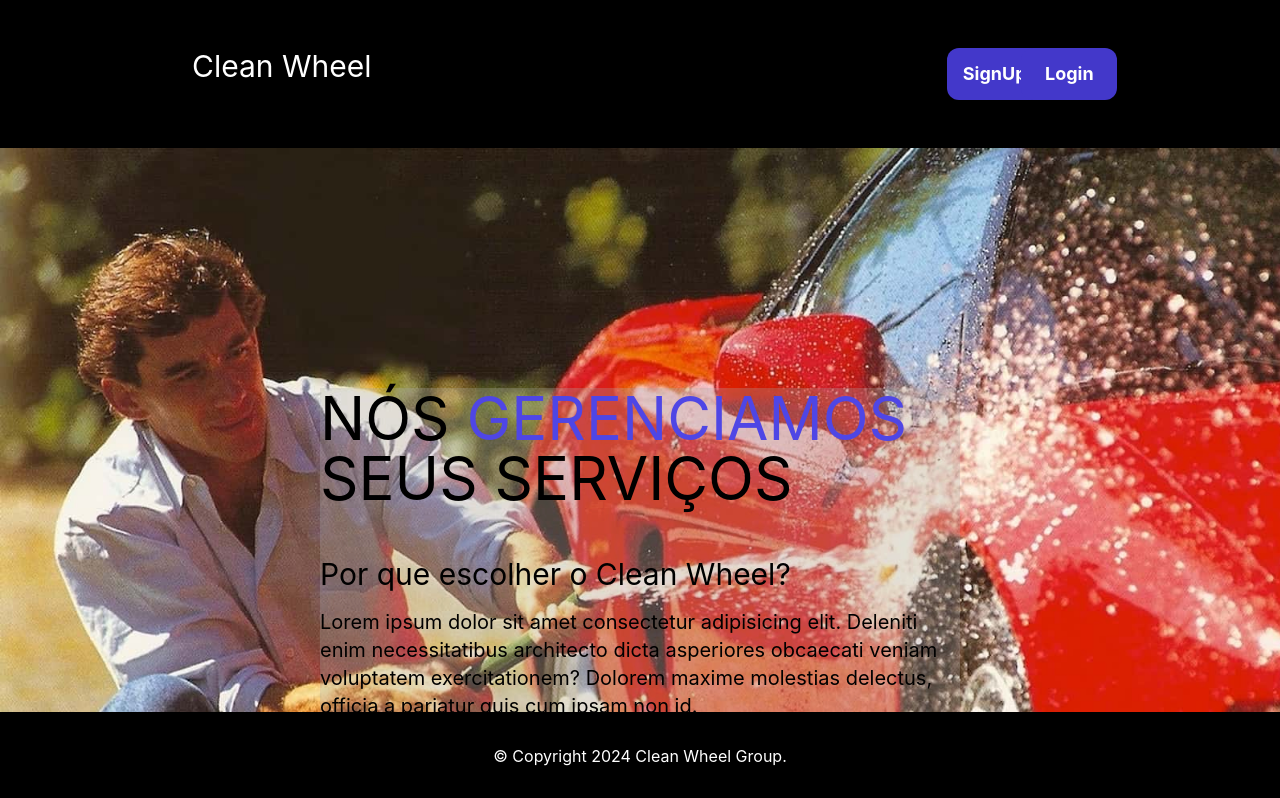
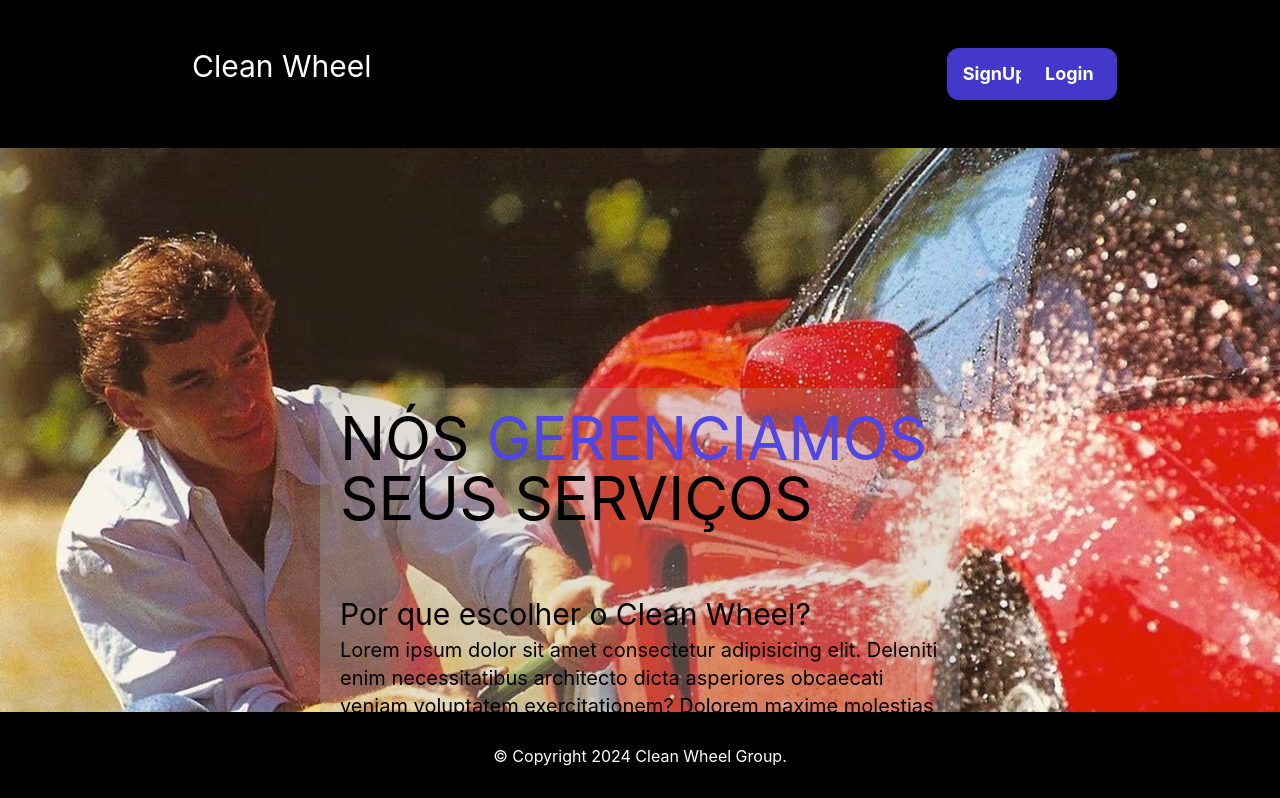
Before and after one commit to Schlup/CleanWheels, a React (Create React App) app in the folder client/: page / in a window 1280 px wide. Shown: the top 798 px of the page. Built offline with nearby package versions, Linux system fonts and the light colour scheme; no server answers.

Commit message:
feat(Schedule): Created Schedule page

```diff
--- a/client/src/Router.js
+++ b/client/src/Router.js
@@ -6,13 +6,13 @@ import Signup from "./pages/user/Signup"
 import Home from "./pages/user/Home"
 import CreateCompany from './pages/company/CreateCompany'
 import CompanyDashboard from "./pages/company/CompanyDashboard"
-
 import AuthContext from './context/UserAuthContext'
 import CompanyContext from './context/CompanyAuthContext'
 import CreateService from './pages/company/CreateService'
 import MyProfile from './pages/user/MyProfile'
 import CarWashServices from './pages/user/CarWashServices'
 import CreateAgendamento from './pages/user/CreateAgendamento'
+import Schedule from './pages/user/Schedule'
 
 function Router() {
 
@@ -41,6 +41,7 @@ function Router() {
                         <Route path='/myprofile' element={<MyProfile />} />
                         <Route path='/carwashservices' element={<CarWashServices />} />
                         <Route path='/agendarservicos' element={<CreateAgendamento />} />
+                        <Route path='/agenda' element={<Schedule />} />
 
                         {ownCompany === false && (
                             <>
--- a/client/src/pages/layout/Nav.jsx
+++ b/client/src/pages/layout/Nav.jsx
@@ -19,7 +19,7 @@ function Nav() {
             Início
           </p>
         </Link>
-        <Link to="/" className="nav-item">
+        <Link to="/agenda" className="nav-item">
           <p className="flex bg-indigo-700 text-white items-center m-2 pl-6 py-2 rounded-md hover:bg-indigo-950">
             <IoCalendarOutline className="icon mr-2" />
             Agenda
--- a/client/src/pages/user/LandingPage.jsx
+++ b/client/src/pages/user/LandingPage.jsx
@@ -21,12 +21,12 @@ function LandingPage() {
           style={{ backgroundImage: `url(${landingPageImage})` }}
         >
           <div className="backdrop-opacity-10 backdrop-invert bg-white/10">
-            <h1 className="text-6xl">
+            <h1 className="p-5 text-6xl">
               NÓS <span className="text-indigo-600">GERENCIAMOS</span> SEUS
               SERVIÇOS
             </h1>
-            <h2 className="text-3xl mt-12">Por que escolher o Clean Wheel?</h2>
-            <p className="text-xl mt-4">
+            <h2 className="mt-12 px-5 text-3xl">Por que escolher o Clean Wheel?</h2>
+            <p className="px-5 py-1 text-xl ">
               Lorem ipsum dolor sit amet consectetur adipisicing elit. Deleniti
               enim necessitatibus architecto dicta asperiores obcaecati veniam
               voluptatem exercitationem? Dolorem maxime molestias delectus,
--- /dev/null
+++ b/client/src/pages/user/Schedule.jsx
@@ -0,0 +1,17 @@
+import React from 'react';
+import Nav from '../layout/Nav';
+
+function Schedule() {
+  return (
+    <div className="grid grid-cols-12 w-full h-screen">
+      <div className="col-span-2">
+        <Nav />
+      </div>
+      <div className="bg-white px-10 py-20 rounded-3xl">
+        <h1 className="text-5xl font-semibold">Agenda</h1>
+      </div>
+    </div>
+  );
+}
+
+export default Schedule;
```
